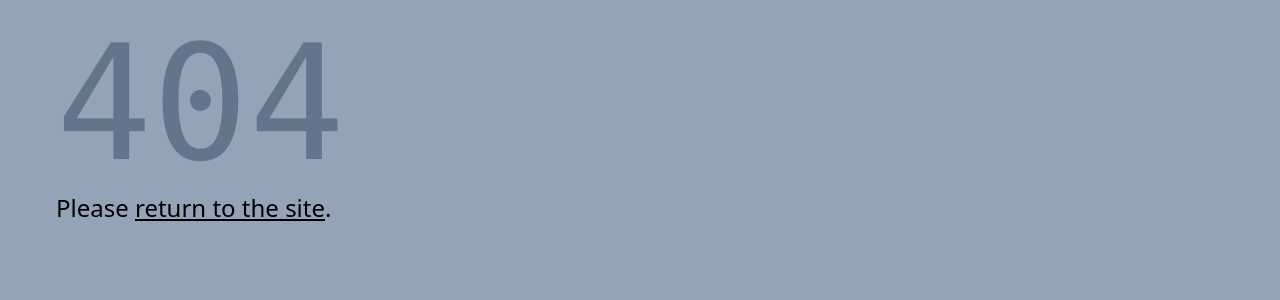
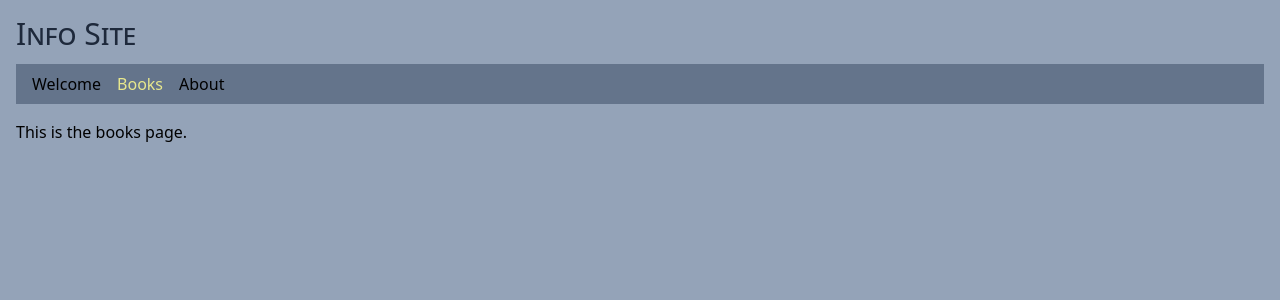
Before and after one commit to Yokosumi/vite-react-books-store, a React (Vite) app: page /books in a window 1280 px wide. Before the commit this address had no page. Shown: the top 300 px of the page. Built offline with nearby package versions, Linux system fonts and the light colour scheme.

Commit message:
PageBooks in

```diff
--- a/src/components/Nav.tsx
+++ b/src/components/Nav.tsx
@@ -1,11 +1,19 @@
 import { NavLink } from "react-router-dom";
 
 export const Nav = () => {
-	return <nav>
-		<ul className="flex gap-4 bg-slate-500 px-4 py-2 content">
-			<li><NavLink to="/welcome">Welcome</NavLink></li>
-			<li><NavLink to="/info">Info</NavLink></li>
-			<li><NavLink to="/about">About</NavLink></li>
-		</ul>
-	</nav>;
+	return (
+		<nav>
+			<ul className="flex gap-4 bg-slate-500 px-4 py-2 content">
+				<li>
+					<NavLink to="/welcome">Welcome</NavLink>
+				</li>
+				<li>
+					<NavLink to="/books">Books</NavLink>
+				</li>
+				<li>
+					<NavLink to="/about">About</NavLink>
+				</li>
+			</ul>
+		</nav>
+	);
 };
--- /dev/null
+++ b/src/pages/PageBooks.tsx
@@ -0,0 +1,3 @@
+export const PageBooks = () => {
+	return <p>This is the books page.</p>;
+};
--- a/src/pages/PageInfo.tsx
+++ /dev/null
@@ -1,5 +0,0 @@
-export const PageInfo = () => {
-	return (
-		<p>This is the info page.</p>
-	)
-}
```
Also changed, not shown: src/main.tsx (+8 -4 lines).
